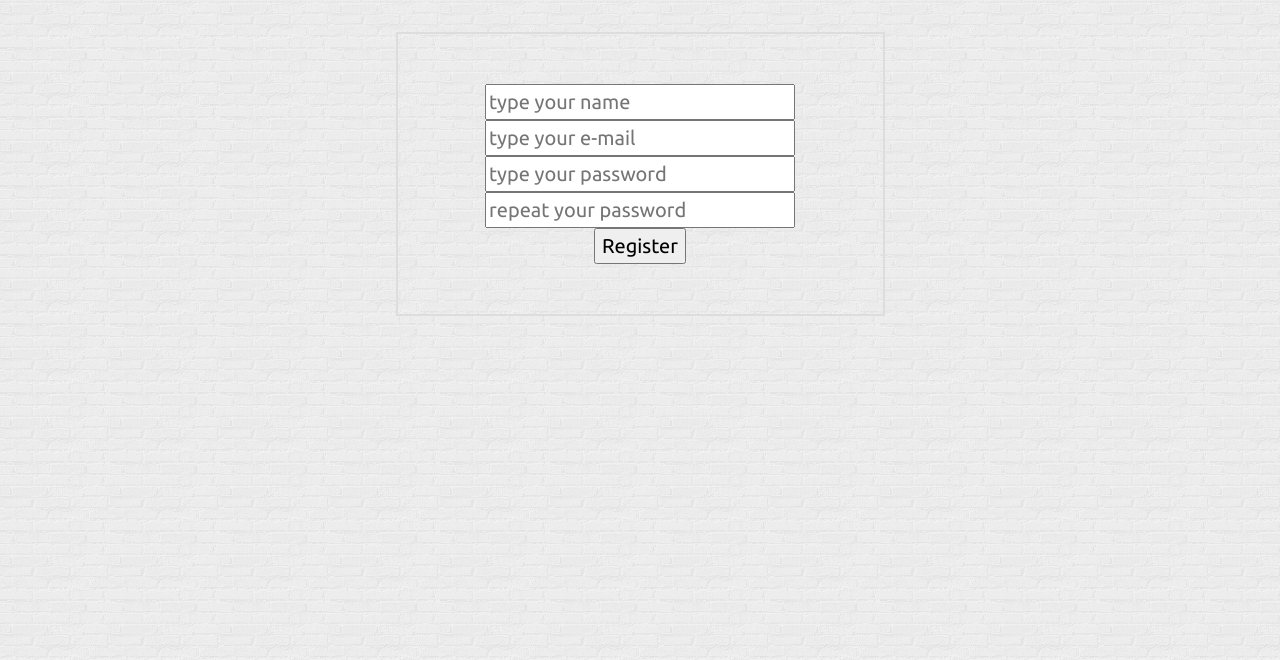
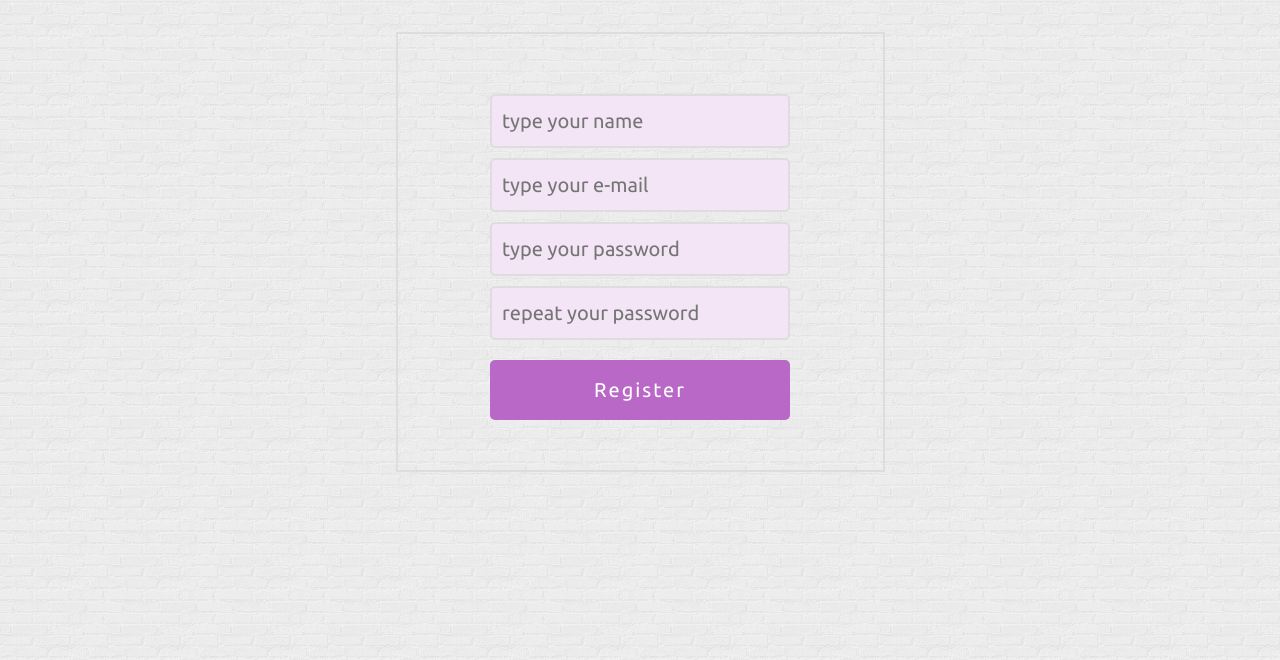
Before and after one commit to sowa008/BudgetAppPHP, a PHP site: page /register.html in a window 1280 px wide. Shown: the part 90-750 px from the top of the page. Run offline with PHP 8.4, Linux system fonts and the light colour scheme.

Commit message:
Added input styles

```diff
--- a/style.css
+++ b/style.css
@@ -37,3 +37,64 @@ footer
 	bottom: 0px;
 	width: 100%
 }
+
+input[type=text],
+input[type=email],
+input[type=password],
+input[type=number],
+input[type=date]
+{
+	width: 300px;
+	background-color: #f3e5f5;
+	color: #6a1b81;
+	border: 2px solid #dddddd;
+	border-radius: 5px;
+	font-size: 20px;
+	padding: 10px;
+	box-sizing: border-box;
+	outline: none;
+	margin-top: 10px;
+}
+
+input[type=text]:focus,
+input[type=email]:focus,
+input[type=password]:focus,
+input[type=number]:focus,
+input[type=date]:focus
+{
+	-webkit-box-shadow: 0px 0px 10px 2px rgba(204,204,204,0.9);
+	-moz-box-shadow: 0px 0px 10px 2px rgba(204,204,204,0.9);
+	box-shadow: 0px 0px 10px 2px rgba(204,204,204,0.9);
+	border: 2px solid #ce93d8;
+	background-color: #f3e5f5;
+	color: #6a1b81;
+}
+
+
+input[type=submit]
+{
+	width: 300px;
+	background-color: #ba68c8;
+	font-size: 20px;
+	color: white;
+	padding: 15px 10px;
+	margin-top: 10px;
+	border: none;
+	border-radius: 5px;
+	cursor: pointer;
+	letter-spacing: 2px;
+	outline: none;
+	margin-top: 20px;
+}
+
+input[type=submit]:focus
+{
+	-webkit-box-shadow: 0px 0px 15px 5px rgba(204,204,204,0.9);
+	-moz-box-shadow: 0px 0px 15px 5px rgba(204,204,204,0.9);
+	box-shadow: 0px 0px 15px 5px rgba(204,204,204,0.9);
+}
+
+input[type=submit]:hover
+{
+	background-color: #ab47bc;
+}
```
